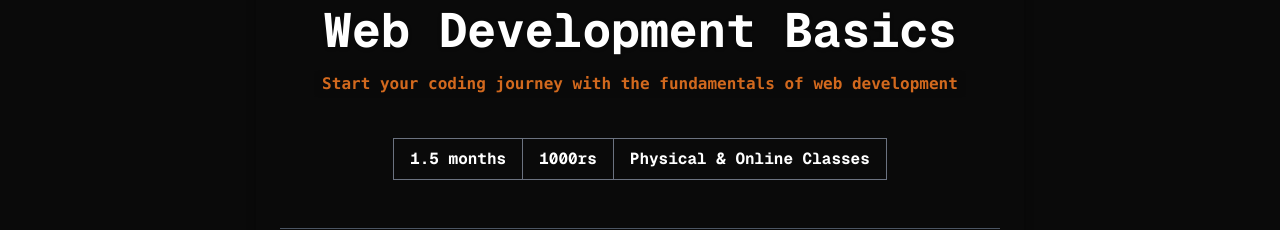
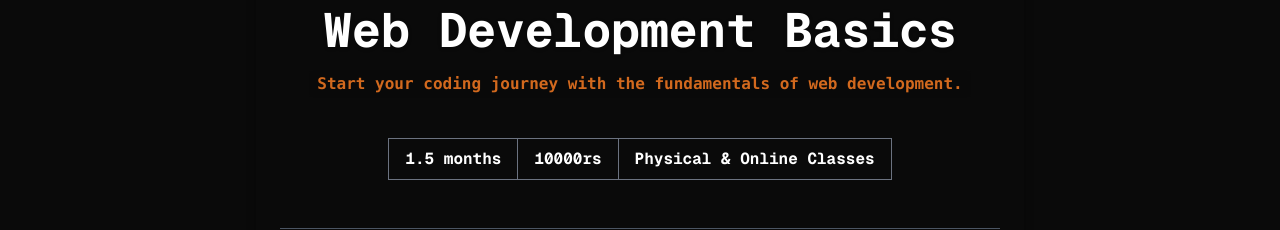
Before and after one commit to bimalgrg519/yetinepal, a Next.js app: page /courses/web-development-basics in a window 1280 px wide. Shown: the part 125-355 px from the top of the page. Built offline with nearby package versions, Linux system fonts and the light colour scheme.

Commit message:
course details

```diff
--- a/src/app/courses/web-development-basics/page.tsx
+++ b/src/app/courses/[id]/page.tsx
@@ -1,21 +1,41 @@
-import React, { memo, FC } from "react";
+import React from "react";
+import { courses } from "../../../components/CoursesSection"
+import { notFound } from "next/navigation";
 import Image from 'next/image'
 
-interface WebDevelopmentProps { }
+export function generateStaticParams() {
+  return courses.map(course => ({
+    id: course.id
+  }))
+}
 
-const WebDevelopment: FC<WebDevelopmentProps> = memo(() => {
+export default async function CoursePage({
+  params,
+}: {
+  params: {
+    id: string
+  }
+}) {
+  const { id } = await params;
+
+  const course = courses.find(c => c.id === id);
+
+  if (!course) return notFound();
+
+  const { title, description, duration, imgPath, price, mode, mentor: { name, experience }, fullDescription, learn, projects, who, benefits, nextStep, } = course;
+
   return (
     <div className="max-w-3xl mx-auto px-6 py-12 rounded-xl shadow-lg">
       <div className="flex flex-col justify-center items-center border-b border-gray-600 pb-12">
-        <h1 className="text-5xl font-bold  drop-shadow">Web Development Basics</h1>
-        <code className="bg-black/[.05] mt-4 text-[#d2691e] dark:bg-white/[.1] px-2 py-0.5 rounded font-semibold">
-          Start your coding journey with the fundamentals of web development
+        <h1 className="text-5xl font-bold  drop-shadow">{title}</h1>
+        <code className="bg-black/[.05] mt-4 text-[#d2691e] text-center dark:bg-white/[.1] px-2 py-0.5 rounded font-semibold">
+          {description}
         </code>
         <div className="table border-collapse mt-10">
           <div className="table-row">
-            <p className="font-bold table-cell border border-gray-500 px-4 py-2">1.5 months</p>
-            <p className="font-bold table-cell border border-gray-500 px-4 py-2">1000rs</p>
-            <p className="font-bold table-cell border border-gray-500 px-4 py-2">Physical & Online Classes</p>
+            <p className="font-bold table-cell border border-gray-500 px-4 py-2">{duration} months</p>
+            <p className="font-bold table-cell border border-gray-500 px-4 py-2">{price}rs</p>
+            <p className="font-bold table-cell border border-gray-500 px-4 py-2">{mode}</p>
           </div>
         </div>
       </div>
@@ -25,9 +45,10 @@ const WebDevelopment: FC<WebDevelopmentProps> = memo(() => {
           {/* Course Image Section */}
           <div className="w-full sm:w-[70%] h-52 relative rounded-lg overflow-hidden border border-gray-600 shadow-md">
             <Image
-              src="/course1.png"
+              src={imgPath}
               alt="Web Development Course"
               fill
+              sizes="(max-width: 640px) 100vw, 70vw"
               className="object-cover grayscale-[30%] hover:grayscale-0 transition duration-500"
             />
           </div>
@@ -40,61 +61,75 @@ const WebDevelopment: FC<WebDevelopmentProps> = memo(() => {
                 alt="Instructor Photo"
                 fill
                 className="object-cover"
+                sizes="80px"
               />
             </div>
             <div className="mt-4">
-              <p className="text-lg font-semibold text-white">Bimal Gurung</p>
-              <p className="text-sm text-gray-400">10+ years experience</p>
+              <p className="text-lg font-semibold text-white">{name}</p>
+              <p className="text-sm text-gray-400">{experience} years experience</p>
               <p className="text-sm text-gray-400 italic">Lead Mentor</p>
             </div>
           </div>
         </div>
         <div>
           <h2 className="text-2xl font-semibold mb-3 border-b border-gray-600 pb-1">Course Description</h2>
-          <p className="leading-relaxed text-gray-300">This course is designed for complete beginners who want to start their journey into the world of web development. You will learn how websites work and how to build responsive and interactive web pages using core technologies such as HTML, CSS, and JavaScript.</p>
+          <p className="leading-relaxed text-gray-300">{fullDescription}</p>
         </div>
         <div>
           <h2 className="text-2xl font-semibold mb-3 border-b border-gray-600 pb-1">What You'll Learn</h2>
           <ul className="list-disc pl-5 space-y-1 text-gray-300">
-            <li><strong>HTML:</strong> Structuring web pages with semantic HTML elements</li>
+            {
+              learn?.map((l, i) => (
+                <li key={i}>{l}</li>
+              ))
+            }
+            {/* <li><strong>HTML:</strong> Structuring web pages with semantic HTML elements</li>
             <li><strong>CSS:</strong> Styling with CSS, responsive design, Flexbox, and Grid</li>
             <li><strong>JavaScript:</strong> Interactivity, variables, functions, DOM manipulation, events, and simple animations</li>
             <li>How to build a complete portfolio website from scratch</li>
             <li>Best practices in code formatting and organization</li>
-            <li>Using browser developer tools for debugging</li>
+            <li>Using browser developer tools for debugging</li> */}
           </ul>
         </div>
         <div>
           <h2 className="text-2xl font-semibold mb-3 border-b border-gray-600 pb-1">Projects You'll Build</h2>
           <ul className="list-disc pl-5 space-y-1 text-gray-300">
-            <li>Personal Portfolio Website</li>
-            <li>Simple Calculator</li>
-            <li>Rock Paper Scissors Game</li>
+            {
+              projects?.map((p, i) => (
+                <li key={i}>{p}</li>
+              ))
+            }
           </ul>
         </div>
         <div>
           <h2 className="text-2xl font-semibold mb-3 border-b border-gray-600 pb-1">Who is this course for?</h2>
           <ul className="list-disc pl-5 space-y-1 text-gray-300">
-            <li>Beginners looking to enter web development</li>
-            <li>Anyone interested in building websites from scratch</li>
+            {
+              who?.map((w, i) => (
+                <li key={i}>{w}</li>
+              ))
+            }
           </ul>
         </div>
         <div>
           <h2 className="text-2xl font-semibold mb-3 border-b border-gray-600 pb-1">Benefits</h2>
           <ul className="list-disc pl-5 space-y-1 text-gray-300">
-            <li>Hands-on learning</li>
-            <li>Certificate of completion</li>
-            <li>Personalized mentoring support</li>
-            <li>Small batch size for individual attention</li>
+            {
+              benefits?.map((b, i) => (
+                <li key={i}>{b}</li>
+              ))
+            }
           </ul>
         </div>
         <div>
           <h2 className="text-2xl font-semibold mb-3 border-b border-gray-600 pb-1">Next Step</h2>
-          <p className="text-gray-300">Once you complete this course, you’ll be ready to move into more advanced topics such as MERN Stack or Mobile App Development.</p>
+          <p className="text-gray-300">
+            {
+              nextStep
+            }
+          </p>
         </div>
       </div>
     </div>
   );
-});
-
-export default WebDevelopment;
+};
--- a/src/components/CoursesSection.tsx
+++ b/src/components/CoursesSection.tsx
@@ -2,35 +2,128 @@ import { Card, CardContent } from "@/components/ui/card";
 import Image from "next/image";
 import Link from "next/link";
 
-const CoursesSection = () => {
-  const courses = [
+export const courses = [
   {
-      id: 1,
+    id: "web-development-basics",
     title: "Web Development Basics",
     description:
-        "Start your coding journey with the fundamentals of web development. Build responsive websites and learn how the web works from scratch.",
+      "Start your coding journey with the fundamentals of web development.",
     imgPath: "/course1.png",
     duration: 1.5,
-      link: "/courses/web-development-basics",
+    price: 10000,
+    mode: "Physical & Online Classes",
+    mentor: {
+      name: "Bimal Gurung",
+      experience: "10+",
+    },
+    fullDescription: "This course is designed for complete beginners who want to start their journey into the world of web development. You will learn how websites work and how to build responsive and interactive web pages using core technologies such as HTML, CSS, and JavaScript.",
+    learn: [
+      "HTML: Structuring web pages with semantic HTML elements",
+      "CSS: Styling with Flexbox and Grid",
+      "JavaScript: DOM manipulation and simple animations",
+      "How to build a complete portfolio website",
+      "Best practices in formatting",
+      "Using browser developer tools for debugging",
+    ],
+    projects: [
+      "Personal Portfolio Website",
+      "Simple Calculator",
+      "Rock Paper Scissors Game",
+    ],
+    who: [
+      "Beginners looking to enter web development",
+      "Anyone interested in building websites from scratch",
+    ],
+    benefits: [
+      "Hands-on learning",
+      "Certificate of completion",
+      "Personalized mentoring support",
+      "Small batch size for individual attention",
+    ],
+    nextStep: "Once you complete this course, you’ll be ready to move into more advanced topics such as MERN Stack or Mobile App Development."
   },
   {
-      id: 2,
+    id: "mern-stack-development",
     title: "MERN Stack Development",
-      description: "Build complete web applications",
+    description: "Build full-stack web applications using MongoDB, Express, React, and Node.js.",
     imgPath: "/course2.png",
     duration: 3,
-      link: "/courses/web-development-basics",
+    price: 18000,
+    mode: "Physical & Online Classes",
+    mentor: {
+      name: "Bimal Gurung",
+      experience: "10+",
+    },
+    fullDescription: "This course takes your web development skills to the next level by introducing you to full-stack development using the powerful MERN stack — MongoDB, Express, React, and Node.js. You'll build modern, data-driven web applications from scratch.",
+    learn: [
+      "MongoDB: Designing and querying NoSQL databases",
+      "Express.js: Building RESTful APIs",
+      "React: Creating dynamic UIs with hooks and state management",
+      "Node.js: Backend logic and server-side scripting",
+      "Authentication and Authorization (JWT)",
+      "Connecting frontend and backend with API calls"
+    ],
+    projects: [
+      "Full-featured Blog App",
+      "User Authentication System",
+      "Task Manager App"
+    ],
+    who: [
+      "Students who know HTML, CSS, and basic JavaScript",
+      "Aspiring full-stack developers",
+      "Anyone ready to move beyond frontend-only projects"
+    ],
+    benefits: [
+      "Hands-on project development",
+      "Job-ready skillset",
+      "Mentoring and career guidance",
+      "Code review and debugging sessions"
+    ],
+    nextStep: "After completing the MERN course, you’ll be able to build and deploy full-stack applications or dive deeper into DevOps, testing, or mobile development."
   },
   {
-      id: 3,
+    id: "mobile-app-development",
     title: "Mobile App Development",
-      description: "Create mobile apps with React Native",
+    description: "Create mobile apps with React Native for Android and iOS.",
+    imgPath: "/react-native.png",
     duration: 1.5,
-      imgPath: "/react-native.png",
-      link: "/courses/web-development-basics",
+    price: 12000,
+    mode: "Physical & Online Classes",
+    mentor: {
+      name: "Bimal Gurung",
+      experience: "10+",
     },
+    fullDescription: "This course introduces you to React Native, a framework that lets you build native Android and iOS apps using JavaScript and React. You’ll learn how to build, test, and deploy mobile apps with real-world features.",
+    learn: [
+      "React Native components and styling",
+      "Navigation and screen transitions",
+      "Handling forms and user input",
+      "Using APIs in mobile apps",
+      "State management with hooks",
+      "Deploying apps to Android/iOS"
+    ],
+    projects: [
+      "To-Do Mobile App",
+      "Weather App using API",
+      "Mobile Portfolio App"
+    ],
+    who: [
+      "Web developers looking to build mobile apps",
+      "Students interested in cross-platform development",
+      "Beginners who have completed the web development basics course"
+    ],
+    benefits: [
+      "Build apps for both Android and iOS",
+      "Project-based learning",
+      "Mobile-specific mentoring and support",
+      "Start freelancing or publishing apps"
+    ],
+    nextStep: "After this course, you can move into advanced native modules, animations, or publish your apps to Google Play and the App Store."
+  }
+  ,
 ];
 
+const CoursesSection = () => {
   return (
     <section className="py-4">
       <h2 className="text-3xl font-bold text-white mb-6">Courses</h2>
@@ -40,7 +133,7 @@ const CoursesSection = () => {
             key={course.id}
             className="overflow-hidden border-gray-800 hover:bg-gray-650 cursor-pointer hover:scale-[102%] transition-all hover:shadow-glow-cyan"
           >
-            <Link href={course.link}>
+            <Link href={`courses/${course.id}`}>
               <CardContent className="p-0">
                 <div className="relative h-48 rounded-t-lg">
                   <Image
```
Also changed, not shown: src/components/HeroSection.tsx (+5 -31 lines), src/components/WatchTutorialButton.tsx (added, +31 -0 lines). Lines whose indentation alone changed are shown as unchanged.
